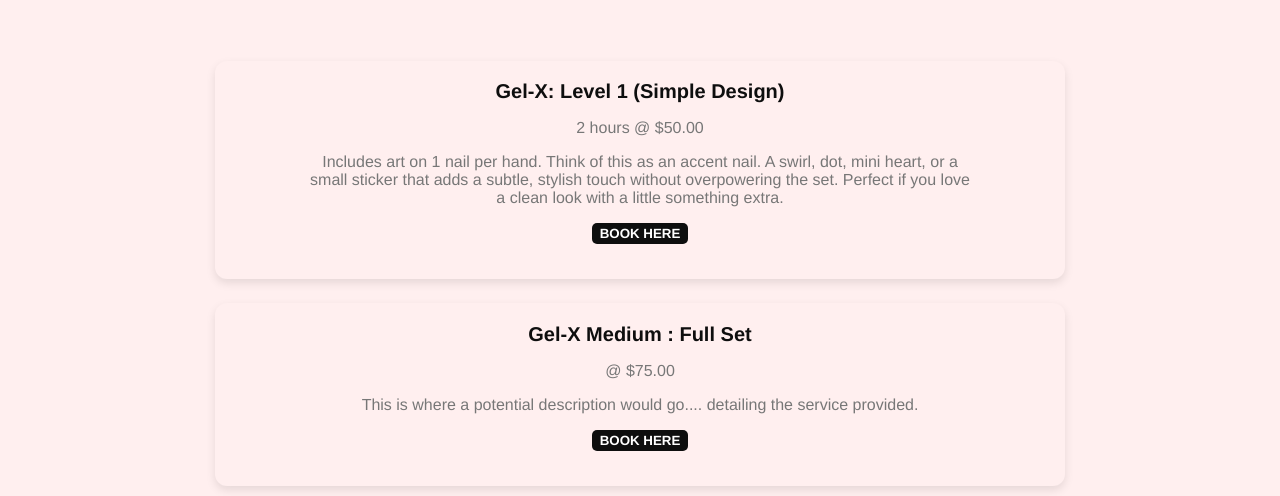
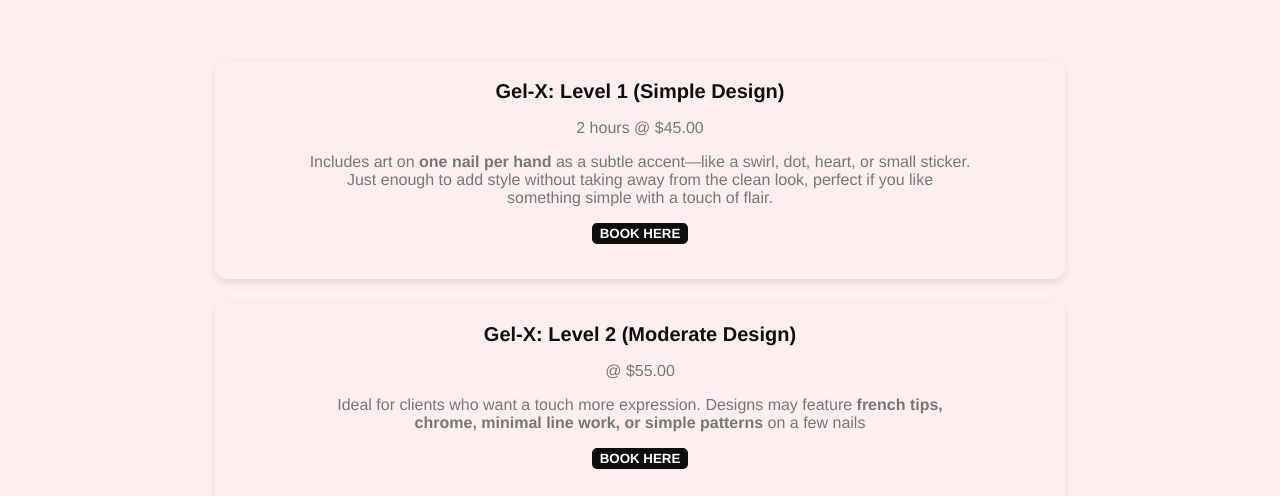
Before and after one commit to Sam-Fritsch/notion_demo3, a website: page public/index.html in a window 1280 px wide. Shown: the part 133-629 px from the top of the page. Drawn offline with nearby package versions, Linux system fonts and the light colour scheme.

Commit message:
Updated Level 2 Gel X, added description

```diff
--- a/public/index.html
+++ b/public/index.html
@@ -56,10 +56,10 @@
             <div class="box_css">
                 <div class="appointment-type-name" data-duration="150" data-price="65">Gel-X: Level 1 (Simple Design)</div>
                 <p class="duration-price-detail">
-                    <span class="duration">2 hours</span><span class="price"> @ $50.00</span>
+                    <span class="duration">2 hours</span><span class="price"> @ $45.00</span>
                 </p>
                 <p class="description">
-                    <span>Includes art on 1 nail per hand. Think of this as an accent nail. A swirl, dot, mini heart, or a small sticker that adds a subtle, stylish touch without overpowering the set. Perfect if you love a clean look with a little something extra.</span>
+                    <span>Includes art on <strong>one nail per hand</strong> as a subtle accent—like a swirl, dot, heart, or small sticker. Just enough to add style without taking away from the clean look, perfect if you like something simple with a touch of flair.</span>
                 </p>
                 <button class="book-button">BOOK HERE</button>
                 <div class="time-zone-label"></div>
@@ -68,12 +68,12 @@
 
         <li class="select-item">
             <div class="box_css">
-                <div class="appointment-type-name" data-duration="180" data-price="75">Gel-X Medium : Full Set</div>
+                <div class="appointment-type-name" data-duration="180" data-price="75">Gel-X: Level 2 (Moderate Design)</div>
                 <p class="duration-price-detail">
-                    <span class="duration"></span><span class="price"> @ $75.00</span>
+                    <span class="duration"></span><span class="price"> @ $55.00</span>
                 </p>
                 <p class="description">
-                    <span>This is where a potential description would go.... detailing the service provided.</span>
+                    <span>Ideal for clients who want a touch more expression. Designs may feature <strong>french tips, chrome, minimal line work, or simple patterns</strong> on a few nails</span>
                 </p>
                 <button class="book-button">BOOK HERE</button>
                 <div class="time-zone-label"></div>
```
